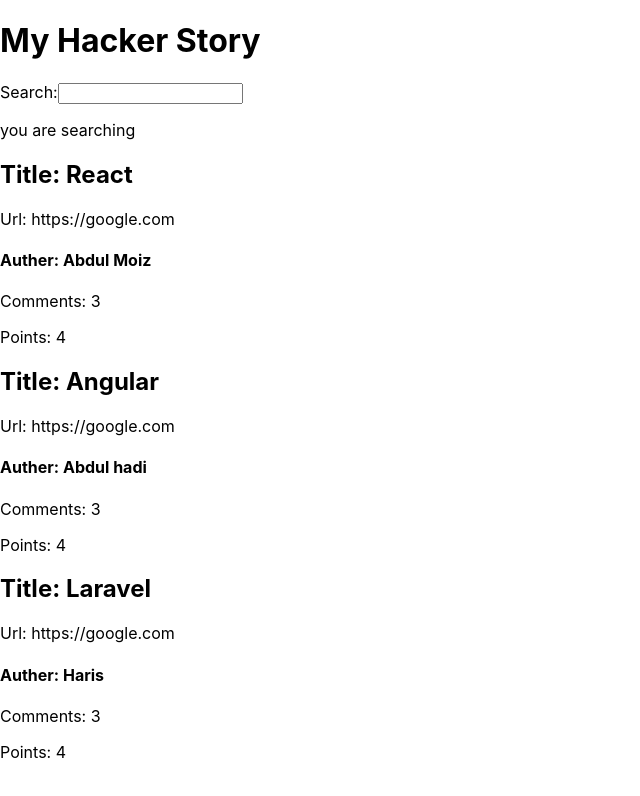
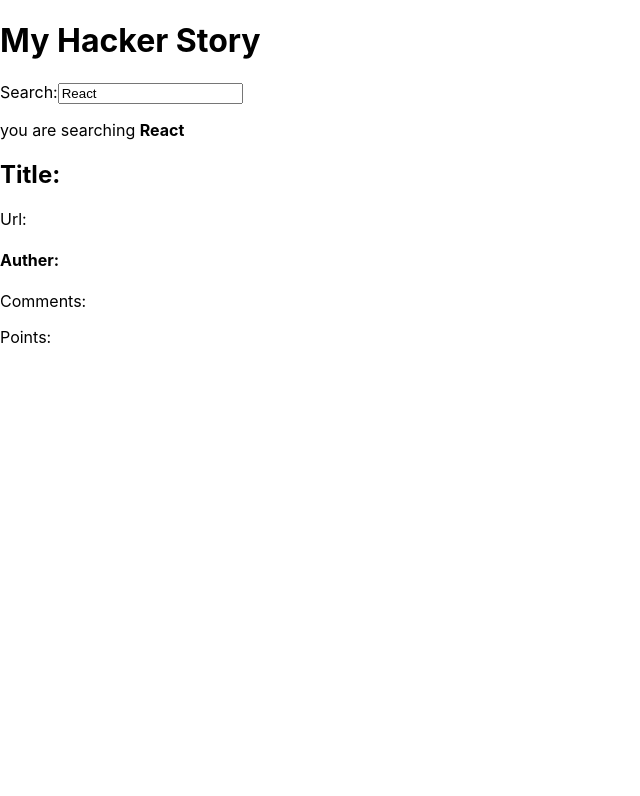
Before and after one commit to ShahMoiz/hackers_story_practice, a React (Create React App) app: page / in a window 1280 px wide. Shown: the top 796 px of the page, without its empty margins (0-640 px from the left). Built offline with nearby package versions, Linux system fonts and the light colour scheme.

Commit message:
Props Handling

```diff
--- a/src/App.js
+++ b/src/App.js
@@ -10,7 +10,7 @@
 
   const stories = [
     {
-      title: 'React',
+      title: 'The Road to React',
       url: 'https://google.com',
       auther: 'Abdul Moiz',
       num_comments: 3,
@@ -35,7 +35,7 @@
     },
   ];
 
-  const [searchData, setSearchData] = React.useState("");
+  const [searchData, setSearchData] = React.useState("React");
   const handleChange = event => {
     setSearchData(event.target.value);
     console.log(event.target.value)   // props.onSearch(event);
@@ -48,7 +48,7 @@
     <div >
       <header >
         <h1>My Hacker Story</h1>
-        <Search onSearch={handleChange} />
+        <Search searchTerm={searchData} onSearch={handleChange} />
       </header>
 
       <List list={searchedData} />
@@ -56,4 +56,7 @@
   )
 }
 
+const Item = () => {
+
+}
 export default App;
--- a/src/ListComponent/list.js
+++ b/src/ListComponent/list.js
@@ -1,18 +1,19 @@
+import { Item } from "../itemComponent/item";
+export const List = ({ list }) =>
+{
+    return list.map(item => <Item />)
+    // <div>
+    //     {props.list.map(list =>
+    //     (
+    //     <div key={list.objectId}>
+    //         <h2>Title: {list.title}</h2>
+    //         <a href={list.url} />Url: {list.url}
+    //         <h4>Auther: {list.auther}</h4>
+    //         <p>Comments: {list.num_comments}</p>
+    //         <p>Points: {list.points}</p>
+    //     </div>
+    //     ))
+    //     }
 
-export const List = props =>
-(
-    <div>
-        {props.list.map(list =>
-        (
-        <div key={list.objectId}>
-            <h2>Title: {list.title}</h2>
-            <a href={list.url} />Url: {list.url}
-            <h4>Auther: {list.auther}</h4>
-            <p>Comments: {list.num_comments}</p>
-            <p>Points: {list.points}</p>
-        </div>
-        ))
-        }
-
-    </div>
-)
+    // </div>
+}
--- /dev/null
+++ b/src/itemComponent/item.js
@@ -0,0 +1,16 @@
+export const Item = () => (
+    // <div key={list.objectId}>
+    //     <h2>Title: {list.title}</h2>
+    //     <a href={list.url} />Url: {list.url}
+    //     <h4>Auther: {list.auther}</h4>
+    //     <p>Comments: {list.num_comments}</p>
+    //     <p>Points: {list.points}</p>
+    // </div>
+    <div>
+         <h2>Title:</h2>
+         <a />Url:
+         <h4>Auther: </h4>
+         <p>Comments: </p>
+         <p>Points: </p>
+     </div>
+)
--- a/src/searchComponent/search.js
+++ b/src/searchComponent/search.js
@@ -1,12 +1,12 @@
 
 
 export const Search = props => {
-
+    const {searchTerm, onSearch} = props;
     return (
         <div>
             <label htmlFor="search">Search:</label>
-            <input id="search" type="text" onChange={props.onSearch} />
-            <p>you are searching <strong>{props.searchData}</strong></p>
+            <input id="search" type="text" value={searchTerm} onChange={onSearch} />
+            <p>you are searching <strong>{searchTerm}</strong></p>
         </div>
     )
 }
```
Also changed, not shown: src/itemComponent/item.css (added), 1 other file (tests, documents, lock files or other folders).
